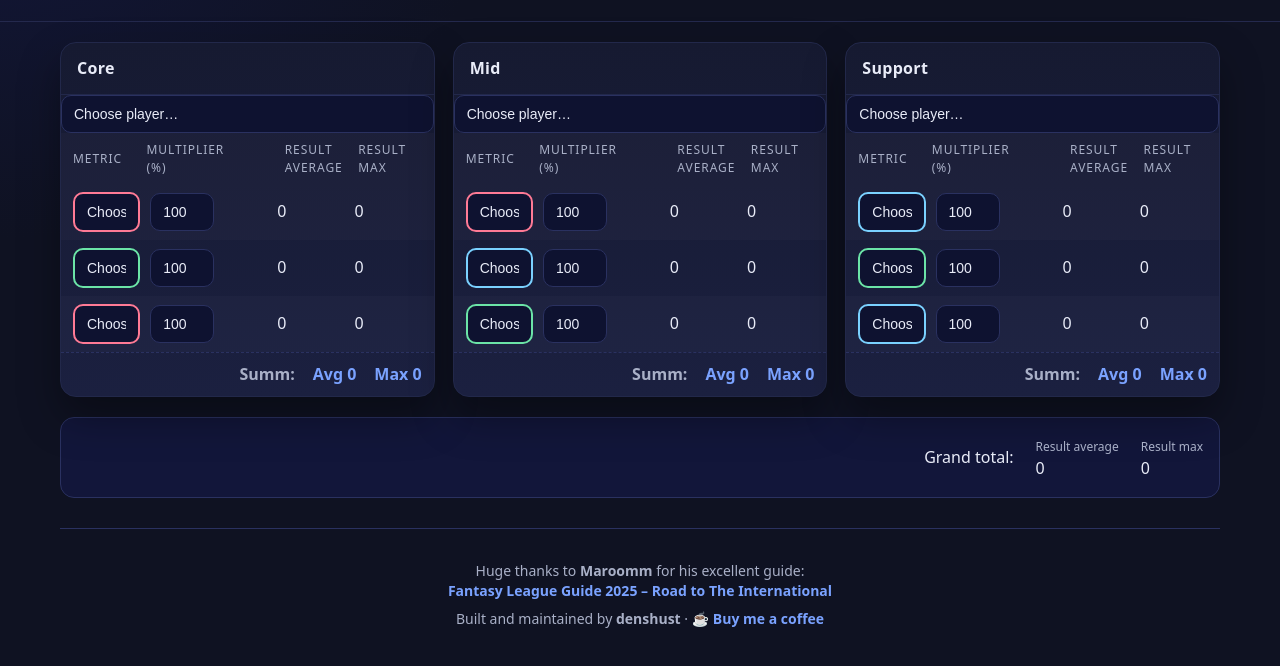
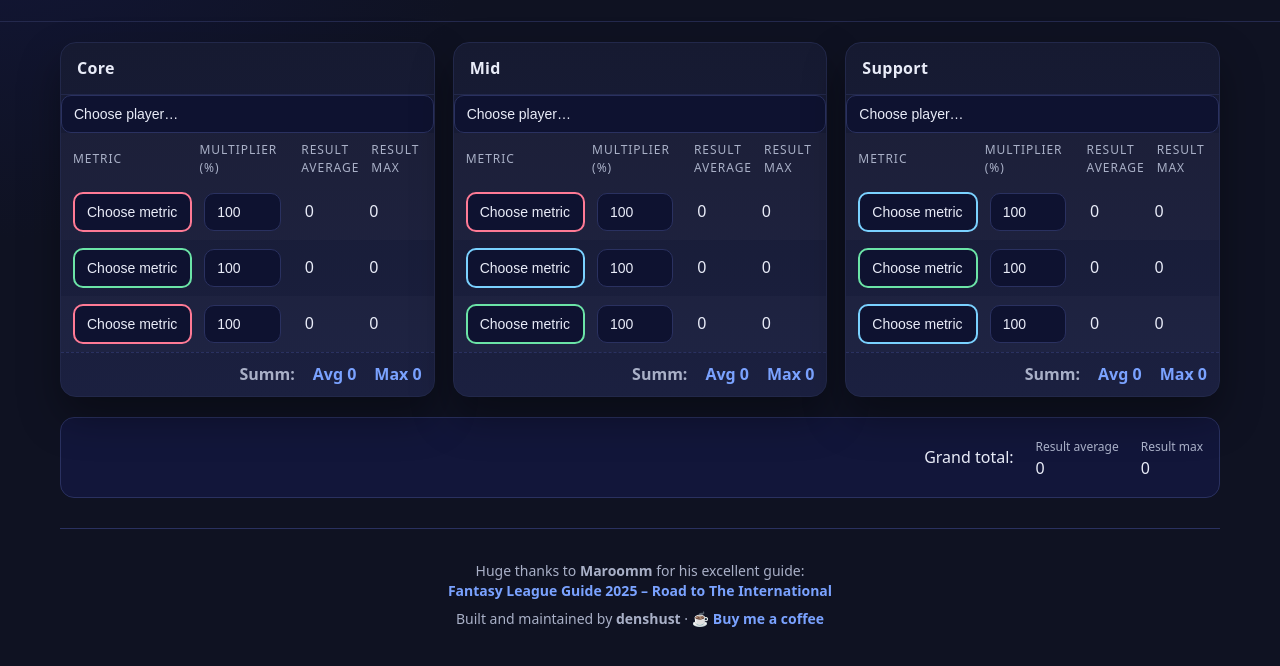
Before and after one commit to denshust/DotaFantasy2025, a plain HTML site: page index.html in a window 1280 px wide. Shown: the part 82-748 px from the top of the page. Drawn offline with Linux system fonts and the light colour scheme.

Commit message:
Update index.html

```diff
--- a/index.html
+++ b/index.html
@@ -30,7 +30,14 @@
     .card-header{padding:14px 16px; border-bottom:1px solid #22284a; display:flex; align-items:center; justify-content:space-between; gap:10px}
     .role-title{font-weight:700; letter-spacing:.3px}
 
-    .row{display:grid; grid-template-columns: 1.1fr 1.05fr 0.7fr 1.1fr 1.1fr; gap:10px; padding:8px 12px; align-items:center}
+    .row {
+    display: grid;
+    /* widened first column, added a bit more space before multiplier */
+    grid-template-columns: 2.5fr 1.6fr 0fr 1.1fr 1.1fr;
+    gap: 12px; /* slightly more breathing room */
+    padding: 8px 12px;
+    align-items: center;
+    }
     .row.head{color:var(--muted); font-size:12px; text-transform:uppercase; letter-spacing:.08em}
     .row:nth-child(odd){background:rgba(255,255,255,.02)}
 
```
